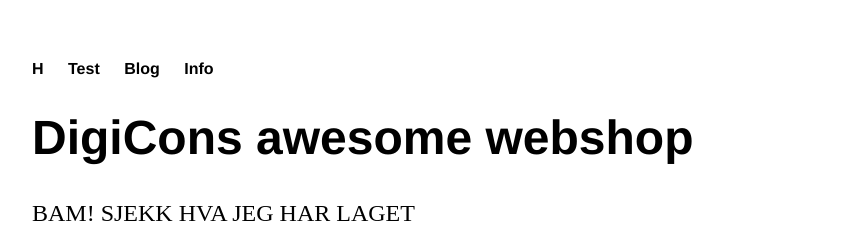
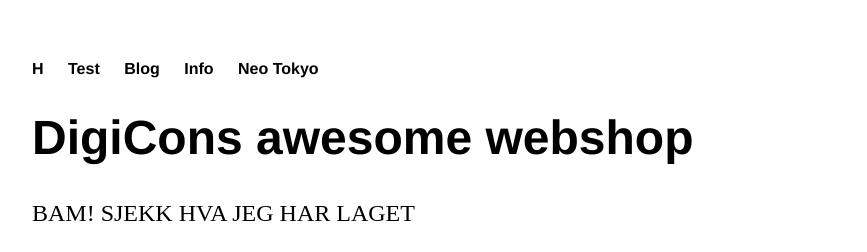
Before and after one commit to Varda84/Digicon_shop, a Jekyll site: the page built from index.html, in a window 1280 px wide. Shown: the top 252 px of the page, without its empty margins (160-1027 px from the left). Built offline with Jekyll 4.4.1, drawn with Linux system fonts in a browser that asks for light colours.

Commit message:
Update default.html

```diff
--- a/_layouts/default.html
+++ b/_layouts/default.html
@@ -12,6 +12,7 @@
 				<li><a href="/test">Test</a></li>
 	        		<li><a href="/blog">Blog</a></li>
 				<li><a href="/info">Info</a></li>
+				<li><a href="/neotokyo">Neo Tokyo</a></li>
 	    		</ul>
 			</nav>
 			<div class="container">
```
